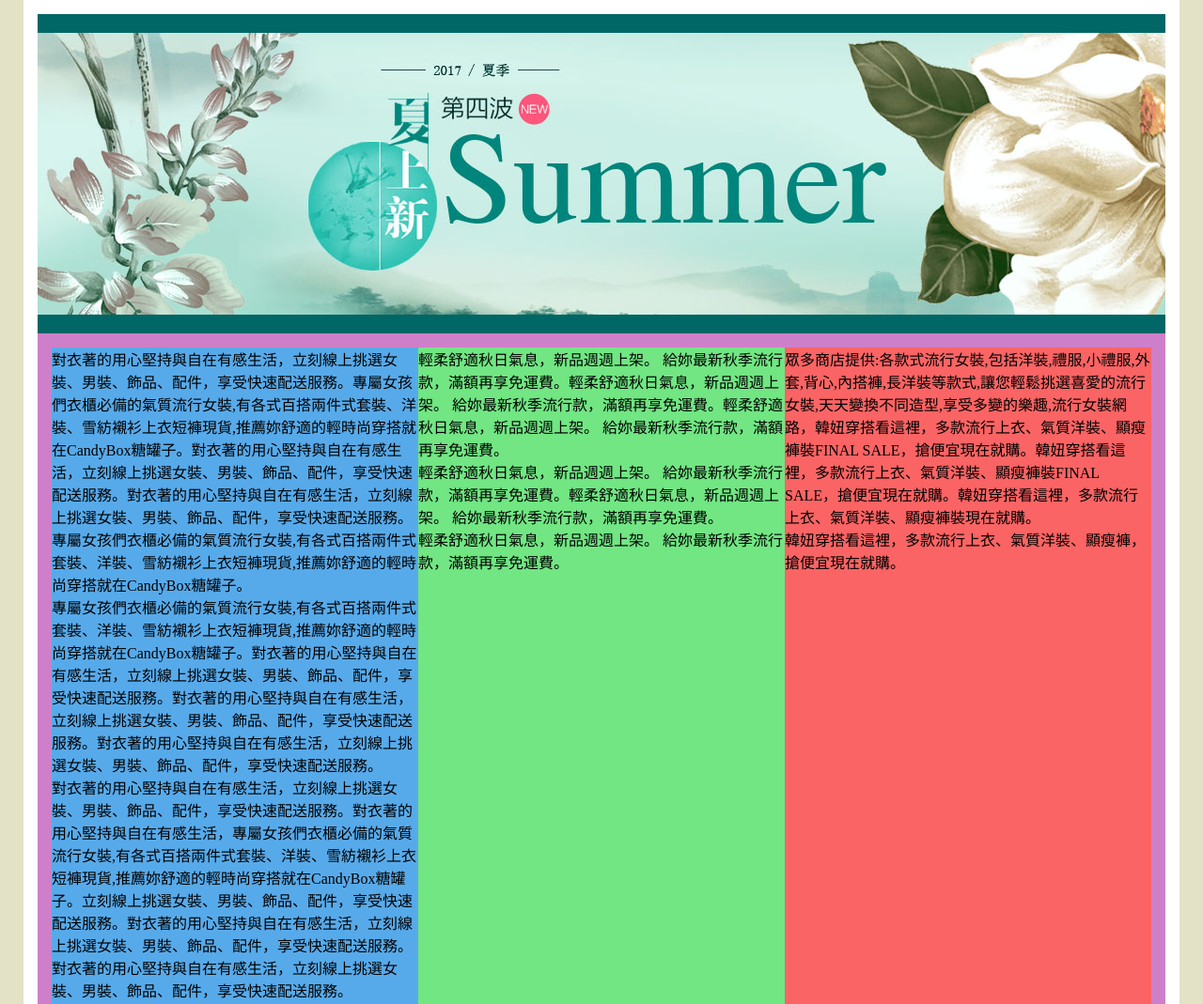
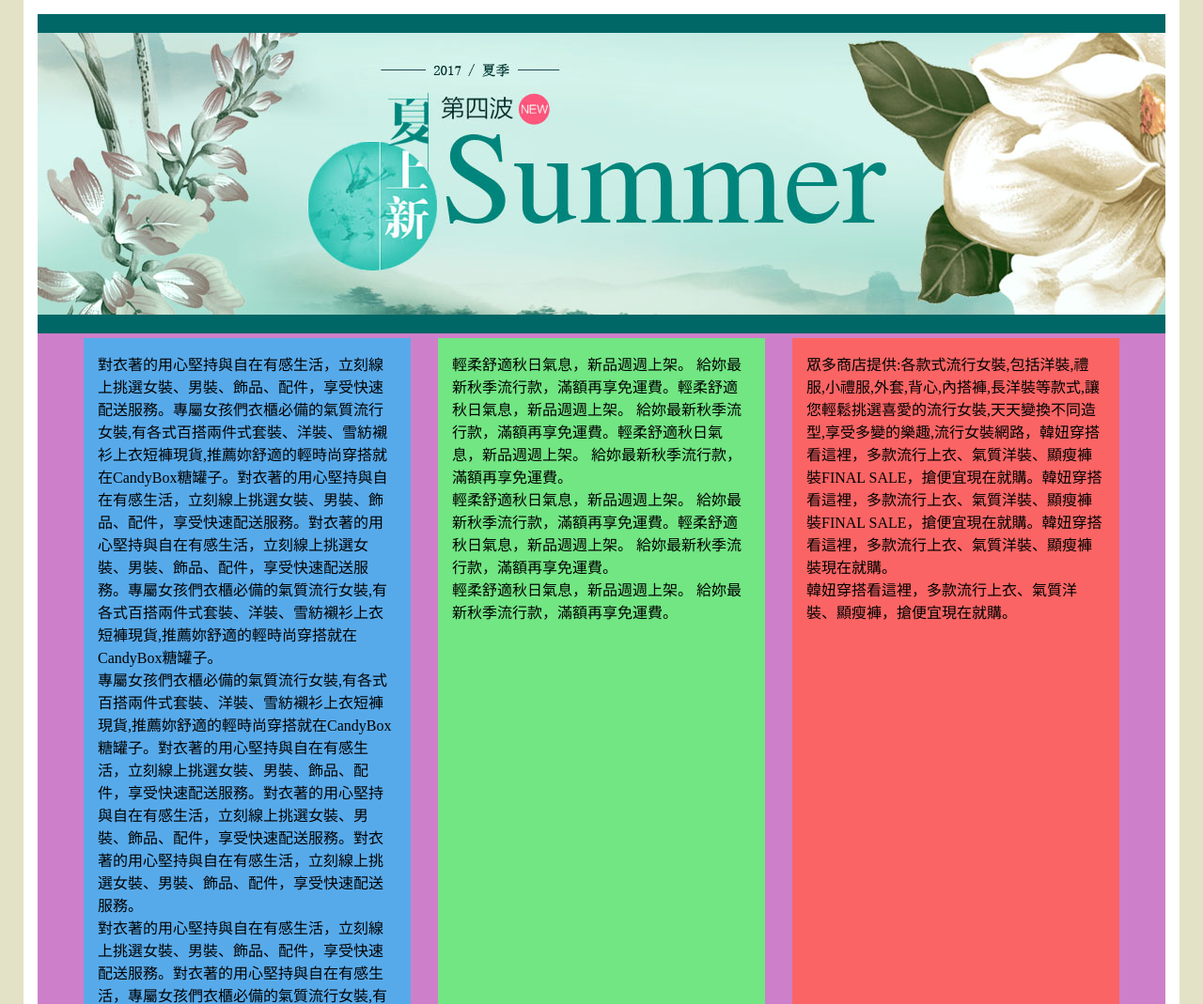
Before and after one commit to raykuo7/2024_Website, a plain HTML site: page web/18-水平排列3-彈性伸縮盒子-FlexBox/index.html in a window 1280 px wide. Shown: the top 1069 px of the page at 94% size. Drawn offline with Linux system fonts and the light colour scheme.

Commit message:
10151540

```diff
--- a/web/18-水平排列3-彈性伸縮盒子-FlexBox/style.css
+++ b/web/18-水平排列3-彈性伸縮盒子-FlexBox/style.css
@@ -28,11 +28,12 @@ body {
 .box{
 	background: #ce7fc9;
 	height: 2000px;
-	padding: 15px;
+	padding: 5px 20px;
 	display: flex;
-	justify-content: center;
+	justify-content: space-evenly;
 	flex-wrap: wrap;
 	flex-direction: row-reverse;
+
 
 }
 
@@ -40,7 +41,9 @@ body {
 	float: left;
 } */
 .box div{
-width: calc(100%/3);
+width: calc(90%/3);
+box-sizing: border-box;
+padding: 15px;
 
 }
 
```
